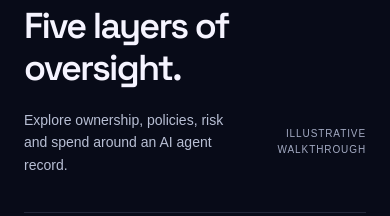
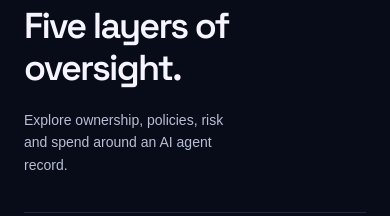
Before and after one commit to MattCarolan/officeandcloud.github.io, a Next.js app: page / in a window 390 px wide. Shown: the part 1061-1277 px from the top of the page. Built offline with nearby package versions, Linux system fonts and the light colour scheme; a web font is replaced by a local one.

Commit message:
Remove the platform walkthrough label
Remove the Illustrative walkthrough label and its unused styles. Preserve the direct capability introduction and record the copy direction in the design brief. Production build and existing browser validation passed.

```diff
--- a/components/experience/HeadquartersExperience.module.css
+++ b/components/experience/HeadquartersExperience.module.css
@@ -407,14 +407,6 @@
   line-height: 1.6;
   color: var(--oc-muted);
   margin: 0;
-}
-.introAside span {
-  display: inline-block;
-  margin-top: 15px;
-  font-size: 11px;
-  text-transform: uppercase;
-  letter-spacing: 0.09em;
-  color: #a3aac2;
 }
 .explorer {
   display: grid;
@@ -1225,13 +1217,6 @@
     font-size: 14px;
     max-width: 220px;
   }
-  .introAside span {
-    font-size: 10px;
-    margin: 0;
-    max-width: 105px;
-    text-align: right;
-    line-height: 1.6;
-  }
   .explorer {
     display: flex;
     flex-direction: column;
--- a/components/experience/HeadquartersExperience.tsx
+++ b/components/experience/HeadquartersExperience.tsx
@@ -453,7 +453,6 @@ export function HeadquartersExperience() {
                 Explore ownership, policies, risk and spend around an AI agent
                 record.
               </p>
-              <span>Illustrative walkthrough</span>
             </div>
           </div>
           <div
```
Also changed, not shown: 1 other file (tests, documents, lock files or other folders).
